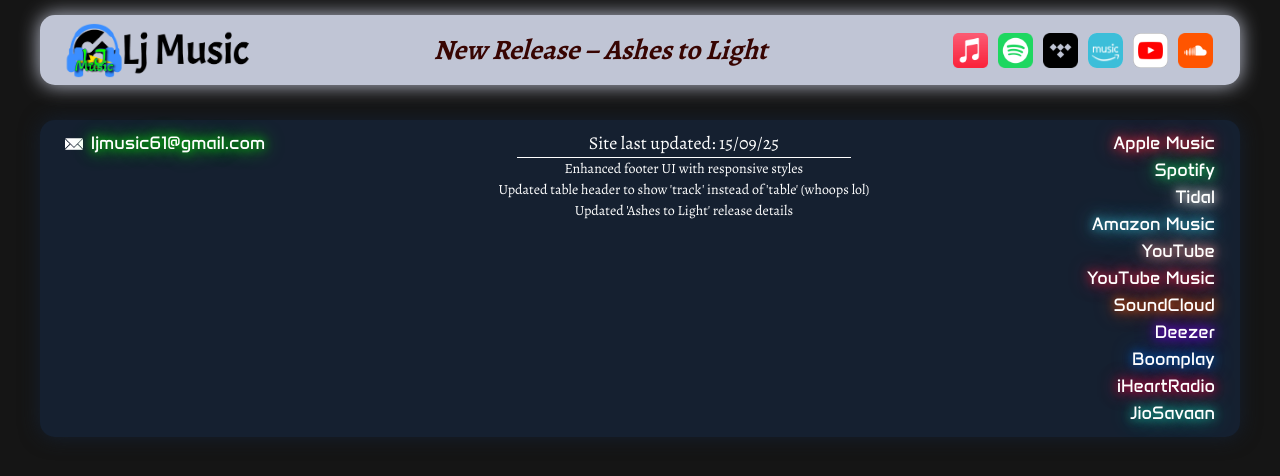
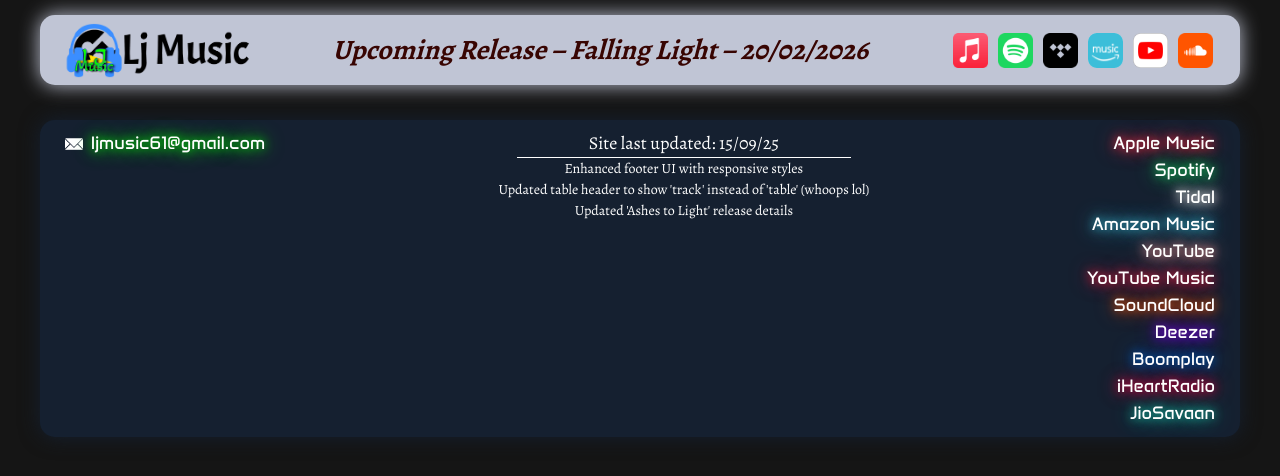
Before and after one commit to LJ-WebDev/lj-music-spa, a Vue app: page /#/ashes-to-light in a window 1280 px wide. Shown: the top 476 px of the page. Built offline with nearby package versions, Linux system fonts and the light colour scheme.

Commit message:
Add new upcoming release

```diff
--- a/src/assets/main.css
+++ b/src/assets/main.css
@@ -76,4 +76,8 @@
   .ashes-to-light {
     @apply bg-gradient-to-b from-[#d7a57d] to-[#380502] hover:shadow-[0_0_20px_#815541];
   }
+
+  .falling-light {
+    @apply bg-gradient-to-b from-[#fdd675] to-[#3d1e19] hover:shadow-[0_0_20px_#815541];
+  }
 }
--- a/src/components/AppHeader.vue
+++ b/src/components/AppHeader.vue
@@ -34,7 +34,7 @@ import HeaderMusicPlatforms from './HeaderMusicPlatforms.vue';
     <div
       class="w-full text-[#380502] font-2 italic !hidden sm:!flex justify-center"
     >
-      <p class="">New Release &ndash; Ashes to Light</p>
+      <p class="">Upcoming Release &ndash; Falling Light &ndash; 20/02/2026</p>
     </div>
 
     <div class="!hidden sm:!flex">
--- a/src/components/Releases.vue
+++ b/src/components/Releases.vue
@@ -260,7 +260,7 @@ function expandPlayback() {
           {{ release.title }}
         </h2>
         <p class="text-[1.8rem]/[2.2rem]">
-          {{ release.releaseType }} - {{ release.releaseDate }} •
+          {{ release.releaseType }} &ndash; {{ release.releaseDate }} &bull;
           {{ release.tracks.length }}
           {{ release.tracks.length === 1 ? 'Track' : 'Tracks' }},
           {{ release.duration }}
--- a/src/data/releasesData.js
+++ b/src/data/releasesData.js
@@ -5,7 +5,8 @@ import thePathCoverArt from '@/assets/cover-art/the-path-cover-art.jpg';
 import motivatorTensionCoverArt from '@/assets/cover-art/motivator-tension-cover-art.jpg';
 import careFreeCoverArt from '@/assets/cover-art/care-free-cover-art.jpg';
 import soaringHighCoverArt from '@/assets/cover-art/soaring-high-cover-art.jpg';
-import ashesToLight from '@/assets/cover-art/ashes-to-light.jpg';
+import ashesToLight from '@/assets/cover-art/ashes-to-light-cover-art.jpg';
+import fallingLight from '@/assets/cover-art/falling-light-cover-art.jpg';
 
 export const releases = [
   {
@@ -196,10 +197,31 @@ export const releases = [
       },
     ],
   },
+  {
+    UPC: '5063906952052',
+    className: 'falling-light',
+    img: fallingLight,
+    title: 'Falling Light',
+    releaseType: 'Single',
+    releaseDate: '20/02/2026',
+    unreleased: true,
+    duration: '4:15',
+    description: '',
+    ytLinkAlbum: '',
+    tracks: [
+      {
+        ISRC: 'GX8KD2645776',
+        title: 'Falling Light',
+        duration: '4:15',
+        ytLinkTrack: '',
+        ytId: '',
+      },
+    ],
+  },
   // {
   //   UPC: '',
   //   className: '',
-  //   img: '',
+  //   img: ,
   //   title: '',
   //   releaseType: 'Single',
   //   releaseDate: '',
@@ -220,7 +242,7 @@ export const releases = [
   // {
   //   UPC: '',
   //   className: '',
-  //   img: '',
+  //   img: ,
   //   title: '',
   //   releaseType: 'Single',
   //   releaseDate: '',
```
Also changed, not shown: src/assets/cover-art/ashes-to-light-cover-art.jpg (renamed from src/assets/cover-art/ashes-to-light.jpg), src/assets/cover-art/falling-light-cover-art.jpg (added).
